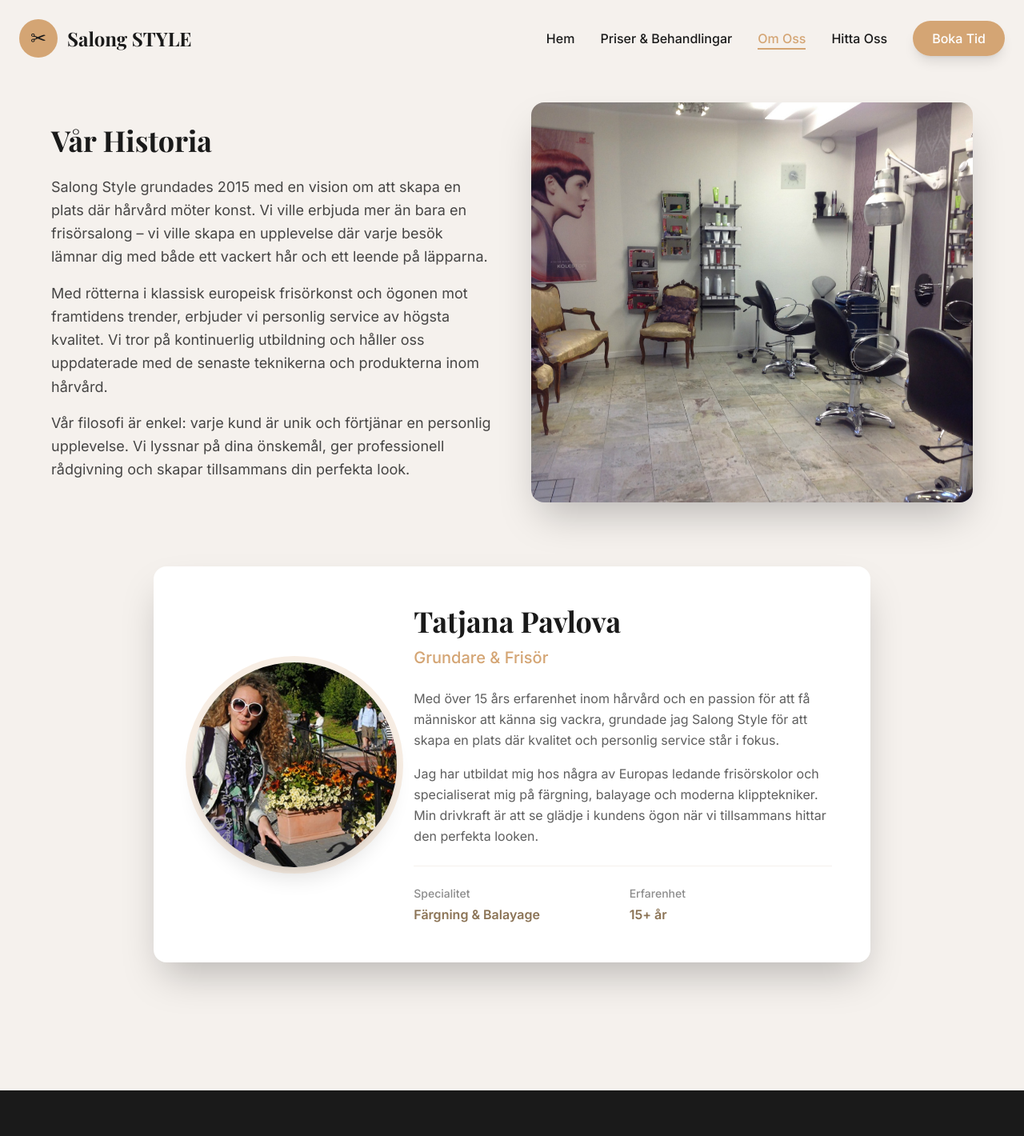
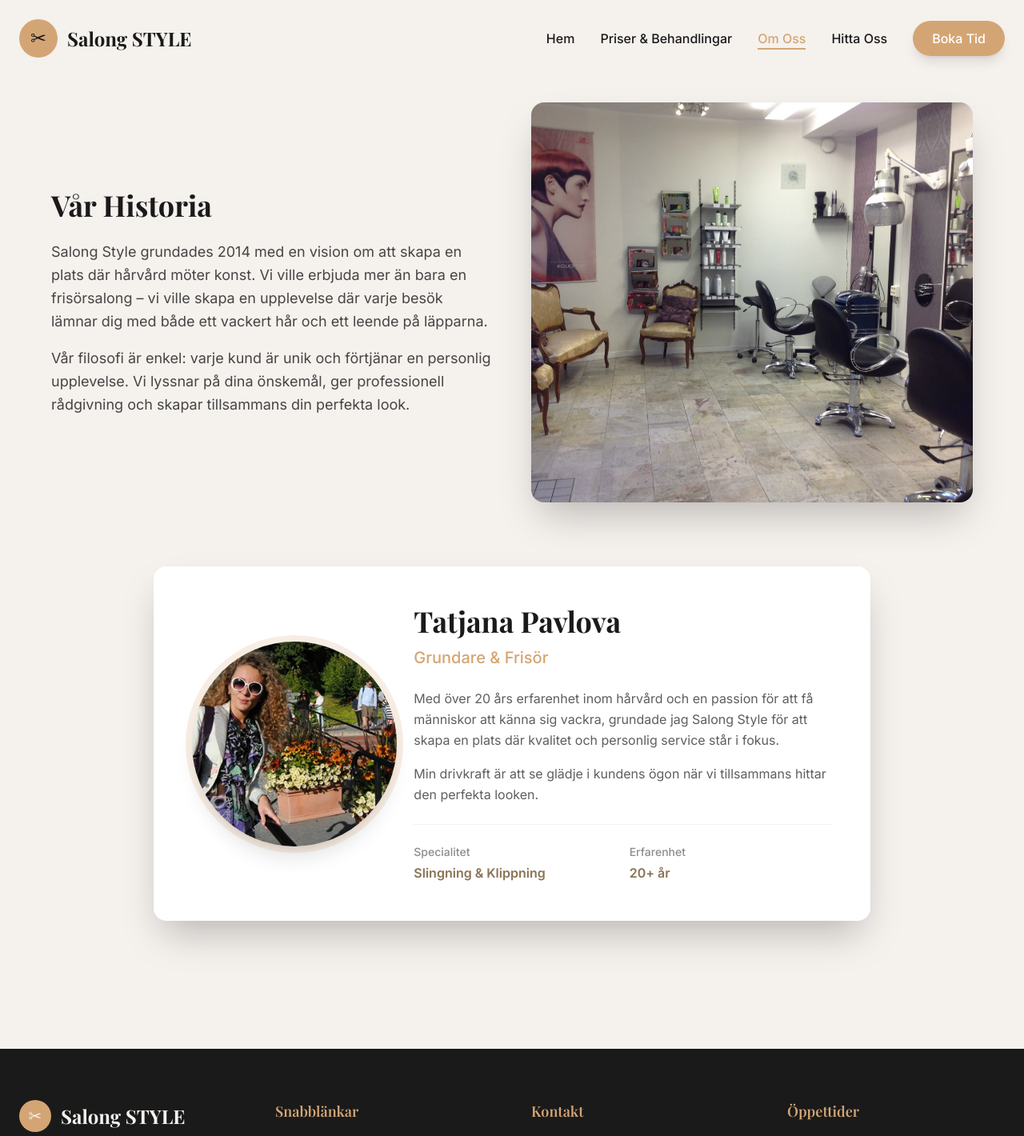
Before and after one commit to ViktorP1/SalongSTYLE, a Next.js app: page /om-oss in a window 1280 px wide. Shown: the top 1420 px of the page at 80% size. Built offline with nearby package versions, Linux system fonts and the light colour scheme; a web font is replaced by a local one.

Commit message:
Small changes

```diff
--- a/app/hitta-oss/page.tsx
+++ b/app/hitta-oss/page.tsx
@@ -64,11 +64,11 @@ export default function HittaOss() {
               <div className="space-y-4">
                 <div className="flex justify-between items-center pb-4 border-b border-white/20">
                   <span className="font-medium">Måndag - Fredag</span>
-                  <span className="text-lg">Stängt</span>
+                  <span className="text-lg">Enbart bokning</span>
                 </div>
                 <div className="flex justify-between items-center pb-4 border-b border-white/20">
                   <span className="font-medium">Lördag</span>
-                  <span className="text-lg">10:30 - 15:30</span>
+                  <span className="text-lg">09:00 - 16:00</span>
                 </div>
                 <div className="flex justify-between items-center">
                   <span className="font-medium">Söndag</span>
--- a/app/om-oss/page.tsx
+++ b/app/om-oss/page.tsx
@@ -19,14 +19,9 @@ export default function OmOss() {
               </h2>
               <div className="space-y-4 text-lg text-primary/80 leading-relaxed">
                 <p>
-                  Salong Style grundades 2015 med en vision om att skapa en plats där hårvård möter konst.
+                  Salong Style grundades 2014 med en vision om att skapa en plats där hårvård möter konst.
                   Vi ville erbjuda mer än bara en frisörsalong – vi ville skapa en upplevelse där varje
                   besök lämnar dig med både ett vackert hår och ett leende på läpparna.
-                </p>
-                <p>
-                  Med rötterna i klassisk europeisk frisörkonst och ögonen mot framtidens trender,
-                  erbjuder vi personlig service av högsta kvalitet. Vi tror på kontinuerlig
-                  utbildning och håller oss uppdaterade med de senaste teknikerna och produkterna inom hårvård.
                 </p>
                 <p>
                   Vår filosofi är enkel: varje kund är unik och förtjänar en personlig upplevelse.
@@ -76,13 +71,12 @@ export default function OmOss() {
 
                   <div className="space-y-4 text-primary/70 leading-relaxed mb-6">
                     <p>
-                      Med över 15 års erfarenhet inom hårvård och en passion för att få människor att
+                      Med över 20 års erfarenhet inom hårvård och en passion för att få människor att
                       känna sig vackra, grundade jag Salong Style för att skapa en plats där kvalitet
                       och personlig service står i fokus.
                     </p>
                     <p>
-                      Jag har utbildat mig hos några av Europas ledande frisörskolor och specialiserat
-                      mig på färgning, balayage och moderna klipptekniker. Min drivkraft är att se
+                      Min drivkraft är att se
                       glädje i kundens ögon när vi tillsammans hittar den perfekta looken.
                     </p>
                   </div>
@@ -90,11 +84,11 @@ export default function OmOss() {
                   <div className="grid grid-cols-2 gap-4 pt-6 border-t border-cream">
                     <div>
                       <p className="text-sm text-primary/50 font-medium mb-1">Specialitet</p>
-                      <p className="text-accent font-semibold">Färgning & Balayage</p>
+                      <p className="text-accent font-semibold">Slingning & Klippning</p>
                     </div>
                     <div>
                       <p className="text-sm text-primary/50 font-medium mb-1">Erfarenhet</p>
-                      <p className="text-accent font-semibold">15+ år</p>
+                      <p className="text-accent font-semibold">20+ år</p>
                     </div>
                   </div>
                 </div>
--- a/app/priser/page.tsx
+++ b/app/priser/page.tsx
@@ -12,14 +12,14 @@ export default function Priser() {
       items: [
         { name: 'Dam klippning (ink, tvätt & fön)', price: '750 kr', duration: '60 min' },
         { name: 'Herr klippning', price: '650 kr', duration: '60 min' },
-        { name: 'Barn klippning (0-9 år)', price: '390 kr', duration: '30 min' },
+        { name: 'Barn klippning (0-9 år)', price: 'från 390 kr', duration: '30 min' },
         { name: 'Maskinklippning', price: '420 kr', duration: '30 min' },
       ],
     },
     {
       category: 'Färgning',
       items: [
-        { name: 'Helfärgning', price: '1200 kr', duration: '90 min' },
+        { name: 'Helfärgning', price: 'från 1200 kr', duration: '90 min' },
         { name: 'Toning (lätt färgning, som håller i 10-12 veckor)', price: '940 kr', duration: '60 min' },
       ],
     },
@@ -40,26 +40,26 @@ export default function Priser() {
     {
       category: 'Permanent',
       items: [
-        { name: 'Permanent', price: '1300 kr', duration: '120 min' },
+        { name: 'Permanent', price: 'från 1300 kr', duration: '120 min' },
       ],
     },
     {
       category: 'Slingor',
       items: [
-        { name: 'Folieslingor', price: '1300 kr', duration: '120 min' },
+        { name: 'Folieslingor', price: 'från 1300 kr', duration: '120 min' },
       ],
     },
     {
       category: 'Uppsättning',
       items: [
-        { name: 'Uppsättning', price: '600 kr', duration: '60 min' },
+        { name: 'Uppsättning', price: 'från 600 kr', duration: '60 min' },
       ],
     },
     {
       category: 'Övrigt',
       items: [
         { name: 'Ett hål (ink.örhänge)', price: '360 kr', duration: '15 min' },
-        { name: 'Två hål (ink.örhänge)', price: '450 kr', duration: '30 min' },
+        { name: 'Två hål (ink.örhängen)', price: '450 kr', duration: '30 min' },
         { name: 'Tvätt och läggning', price: '480 kr', duration: '45 min' },
       ],
     },
--- a/components/Footer.tsx
+++ b/components/Footer.tsx
@@ -71,11 +71,11 @@ export default function Footer() {
             <ul className="space-y-2 text-cream/70 text-sm">
               <li className="flex justify-between">
                 <span>Måndag - Fredag</span>
-                <span className="font-medium">Stängt</span>
+                <span className="font-medium">Enbart bokning</span>
               </li>
               <li className="flex justify-between">
                 <span>Lördag</span>
-                <span className="font-medium">10:30 - 15:30</span>
+                <span className="font-medium">09:00 - 16:00</span>
               </li>
               <li className="flex justify-between">
                 <span>Söndag</span>
--- a/components/Navigation.tsx
+++ b/components/Navigation.tsx
@@ -7,7 +7,6 @@ import { usePathname } from 'next/navigation'
 export default function Navigation() {
   const [isScrolled, setIsScrolled] = useState(false)
   const [isMobileMenuOpen, setIsMobileMenuOpen] = useState(false)
-  const [scrollY, setScrollY] = useState(0)
   const pathname = usePathname()
 
   useEffect(() => {
@@ -57,7 +56,6 @@ export default function Navigation() {
           </div>
         </Link>
 
-        {/* Desktop Navigation */}
         <ul className="hidden md:flex gap-8 items-center">
           {navLinks.map((link) => (
             <li key={link.href}>
@@ -86,7 +84,6 @@ export default function Navigation() {
           </li>
         </ul>
 
-        {/* Mobile Menu Button */}
         <button
           onClick={() => setIsMobileMenuOpen(!isMobileMenuOpen)}
           className="md:hidden text-primary focus:outline-none z-50"
@@ -112,7 +109,6 @@ export default function Navigation() {
         </button>
       </div>
 
-      {/* Mobile Menu */}
       <div className={`md:hidden fixed inset-0 bg-cream transform transition-transform duration-500 z-40 ${
             isMobileMenuOpen ? 'translate-x-0' : 'translate-x-full'}`}
             style={{
```
